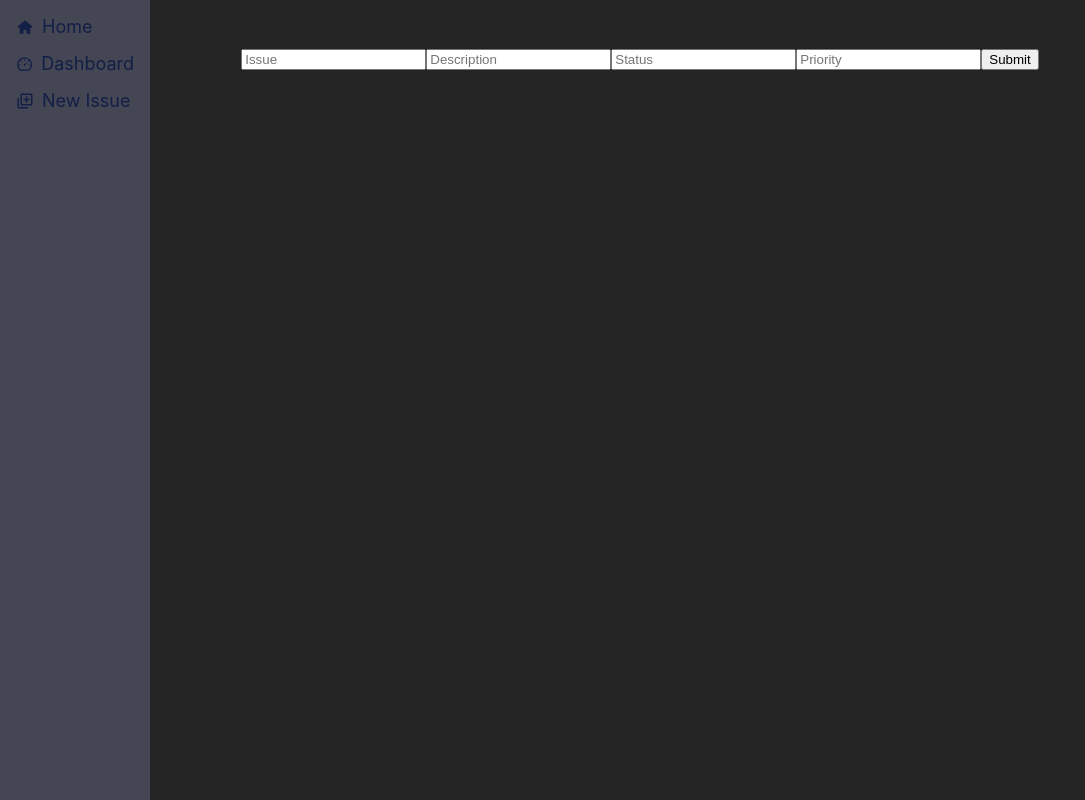
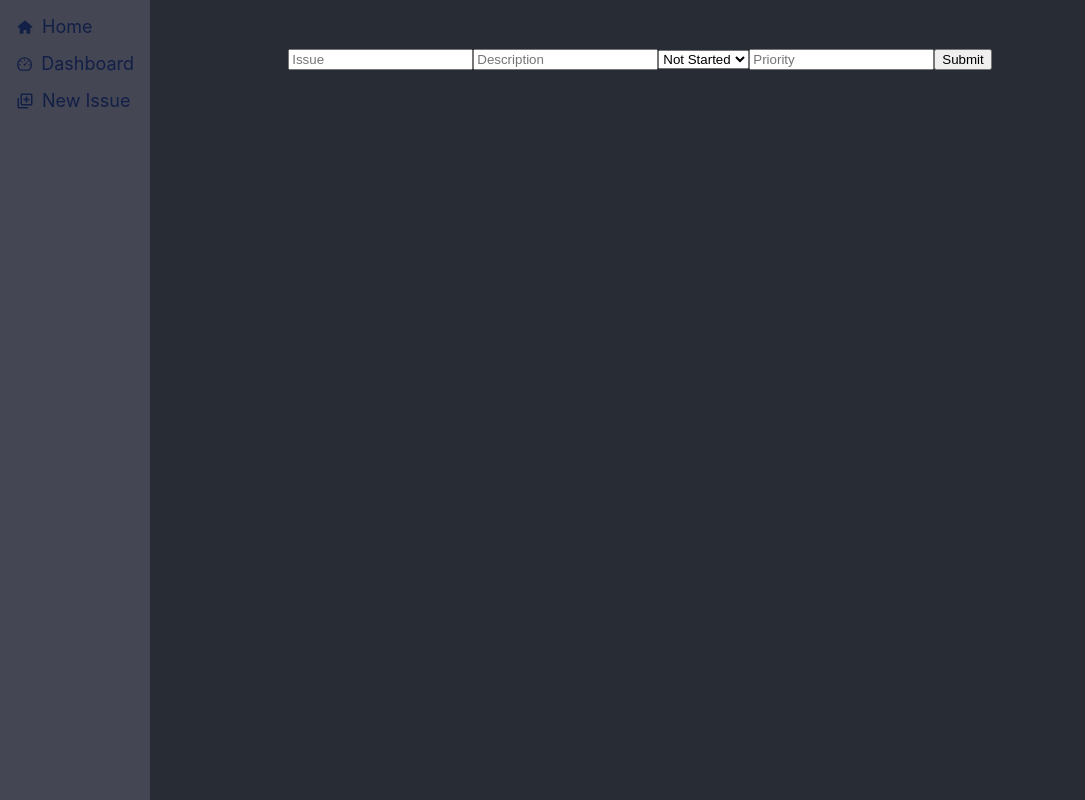
Before and after one commit to Bmattholder/Zap, a React (Create React App) app: page /new-ticket in a window 1280 px wide. Shown: the whole page, without its empty margins (0-1085 px from the left). Built offline with nearby package versions, Linux system fonts and the light colour scheme.

Commit message:
Add defaults for statuses and filtering based on Done status

```diff
--- a/src/components/NewTicketForm.jsx
+++ b/src/components/NewTicketForm.jsx
@@ -8,7 +8,7 @@ function NewTicketForm(props) {
   const [formData, setFormData] = useState({
     praenomens: "",
     cognomen: "",
-    number: "",
+    number: "Not Started",
     street: "",
     city: "",
     state: "",
@@ -31,6 +31,13 @@ function NewTicketForm(props) {
         [e.target.name]: e.target.value,
       }));
     }
+  };
+
+  const onSelectChange = (e) => {
+    setFormData((p) => ({
+      ...p,
+      number: e.target.value,
+    }));
   };
 
   const onSubmit = async (e) => {
@@ -64,14 +71,19 @@ function NewTicketForm(props) {
           onChange={onChange}
           placeholder="Description"
         />
-        <input
-          type="text"
+        <select
           name="number"
           id="number"
           value={number}
-          onChange={onChange}
-          placeholder="Status"
-        />
+          onChange={onSelectChange}
+          required
+        >
+          <option value="Not Started">Not Started</option>
+          <option value="In Progress">In Progress</option>
+          <option value="Waiting">Waiting</option>
+          <option value="Done">Done</option>
+          <option value="On Hold">On Hold</option>
+        </select>
         <input
           type="text"
           name="street"
--- a/src/components/Ticket.css
+++ b/src/components/Ticket.css
@@ -27,7 +27,7 @@
     align-items: center;
 }
 
-.display-ticket input[type="text"] {
+.display-ticket input {
     background-color: #444;
     color: #fff;
     border: none;
@@ -37,6 +37,25 @@
     width: 100%;
     max-width: 15rem;
     font-size: 1rem;
+    text-indent: 5px;
+}
+
+.display-ticket select {
+    background-color: #444;
+    color: #fff;
+    border: none;
+    border-radius: 4px;
+    padding: 0.5rem;
+    margin-bottom: 1rem;
+    width: 100%;
+    max-width: 16rem;
+    font-size: 1rem;
+    text-indent: 5px;
+    appearance: none;
+}
+
+.display-ticket select:focus {
+    outline: none;
 }
 
 .display-ticket button {
--- a/src/components/Ticket.jsx
+++ b/src/components/Ticket.jsx
@@ -52,6 +52,13 @@ function Ticket({ id, title, description, priority, status, refresh }) {
     refresh();
   };
 
+  const onSelectChange = (e) => {
+    setEditingTicket((p) => ({
+      ...p,
+      number: e.target.value,
+    }));
+  };
+
   return (
     <div className="display-ticket">
       {!editMode ? (
@@ -60,7 +67,7 @@ function Ticket({ id, title, description, priority, status, refresh }) {
           <Link to={`/tickets/${id}`}>
             <FiExternalLink />
           </Link>
-          <p>{description}</p> <p>{status}</p>{" "}
+          <p>{status}</p>{" "}
           <p>
             <em>{priority}</em>{" "}
           </p>
@@ -87,15 +94,20 @@ function Ticket({ id, title, description, priority, status, refresh }) {
             placeholder="Description"
             required
           />
-          <input
-            type="text"
+
+          <select
             name="number"
             id="number"
             value={number}
-            onChange={onChange}
-            placeholder="Status"
+            onChange={onSelectChange}
             required
-          />
+          >
+            <option value="Not Started">Not Started</option>
+            <option value="In Progress">In Progress</option>
+            <option value="Waiting">Waiting</option>
+            <option value="Done">Done</option>
+            <option value="On Hold">On Hold</option>
+          </select>
           <input
             type="text"
             name="street"
--- a/src/index.css
+++ b/src/index.css
@@ -5,7 +5,7 @@ body {
     sans-serif;
   -webkit-font-smoothing: antialiased;
   -moz-osx-font-smoothing: grayscale;
-  background-color: #242424;
+  background-color: #282c34;
   color: white;
 }
 
--- a/src/pages/Home.css
+++ b/src/pages/Home.css
@@ -1,12 +1,16 @@
 .home-container {
     margin-left: 9.375rem;
-    height: 100vh;
+    height: 100%;
 }
 
 .home-container a {
     text-decoration: none;
     color: white;
     font-weight: 300;
+}
+
+.home-container a:hover {
+    color: royalblue;
 }
 
 table {
@@ -77,7 +81,9 @@ td {
     display: flex;
     justify-content: space-evenly;
     align-items: center;
-    top: 0
+    top: 0;
+    position: sticky;
+    z-index: 1;
 }
 
 .home-nav input {
--- a/src/pages/Home.jsx
+++ b/src/pages/Home.jsx
@@ -14,7 +14,7 @@ function Home(props) {
   const [totalPages, setTotalPages] = useState(0);
   const [searchTerm, setSearchTerm] = useState("");
   const [sortOrder, setSortOrder] = useState("asc");
-  const [filterTerm, setFilterTerm] = useState("open");
+  const [filterTerm, setFilterTerm] = useState("Open");
 
   const refreshHelper = () => {
     setRefresh(!refresh);
@@ -54,12 +54,6 @@ function Home(props) {
     }
   }, [listView]);
 
-  // @todo add row click to details page
-  const handleRowClick = (id) => {
-    props.history.push(`/tickets/${id}`);
-    console.log(id);
-  };
-
   const pageNumbers = Array.from({ length: totalPages }, (_, i) => i);
 
   const pageChangeHandler = (e, newPage) => {
@@ -74,10 +68,10 @@ function Home(props) {
     .filter((ticket) => {
       if (filterTerm === "") {
         return ticketList;
-      } else if (filterTerm === "completed") {
-        return ticket.address.number.toLowerCase() === "completed";
-      } else if (filterTerm === "open") {
-        return ticket.address.number.toLowerCase() !== "completed";
+      } else if (filterTerm === "Done") {
+        return ticket.address.number === "Done";
+      } else if (filterTerm === "Open") {
+        return ticket.address.number !== "Done";
       }
       return true;
     });
@@ -109,7 +103,7 @@ function Home(props) {
           >
             <option value="open">All Open</option>
             <option value="">All</option>
-            <option value="completed">Completed Tickets</option>
+            <option value="Done">Completed Tickets</option>
           </select>
         </div>
         <button onClick={listViewToggle}>
```
